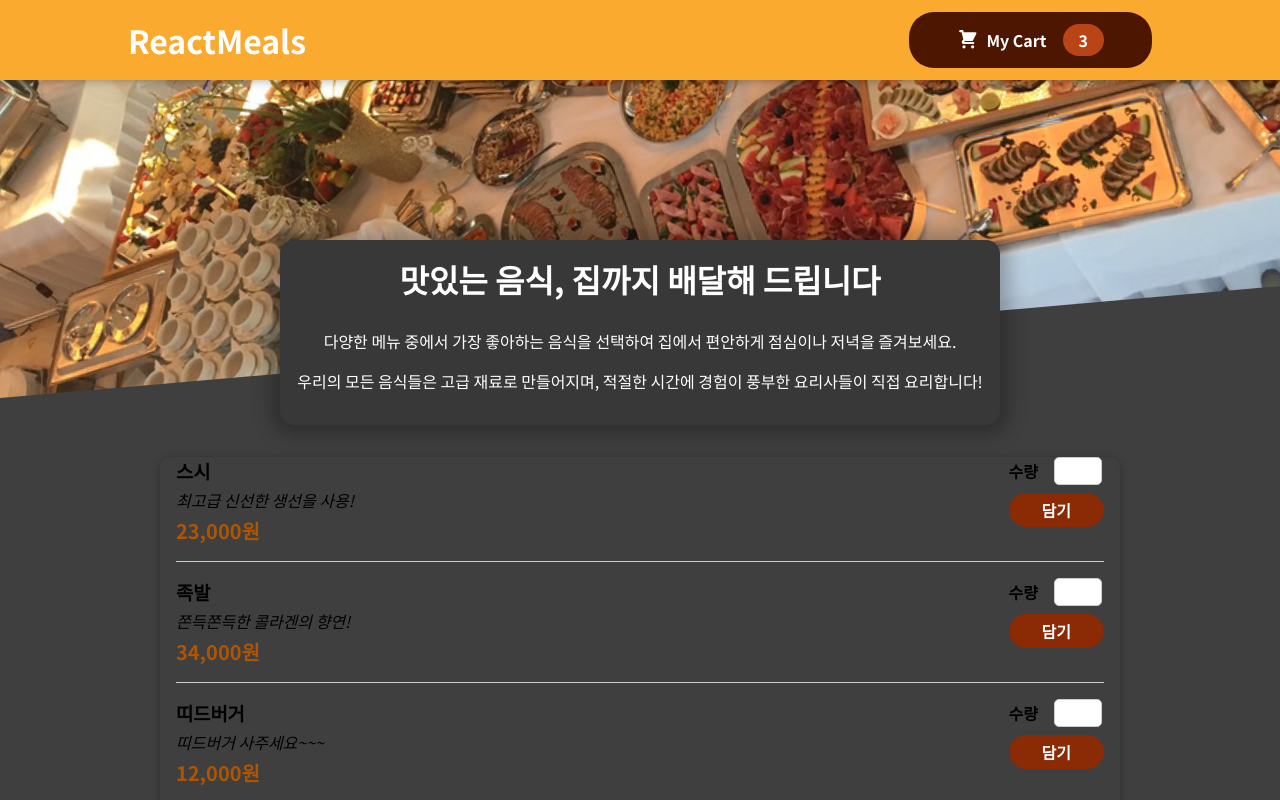
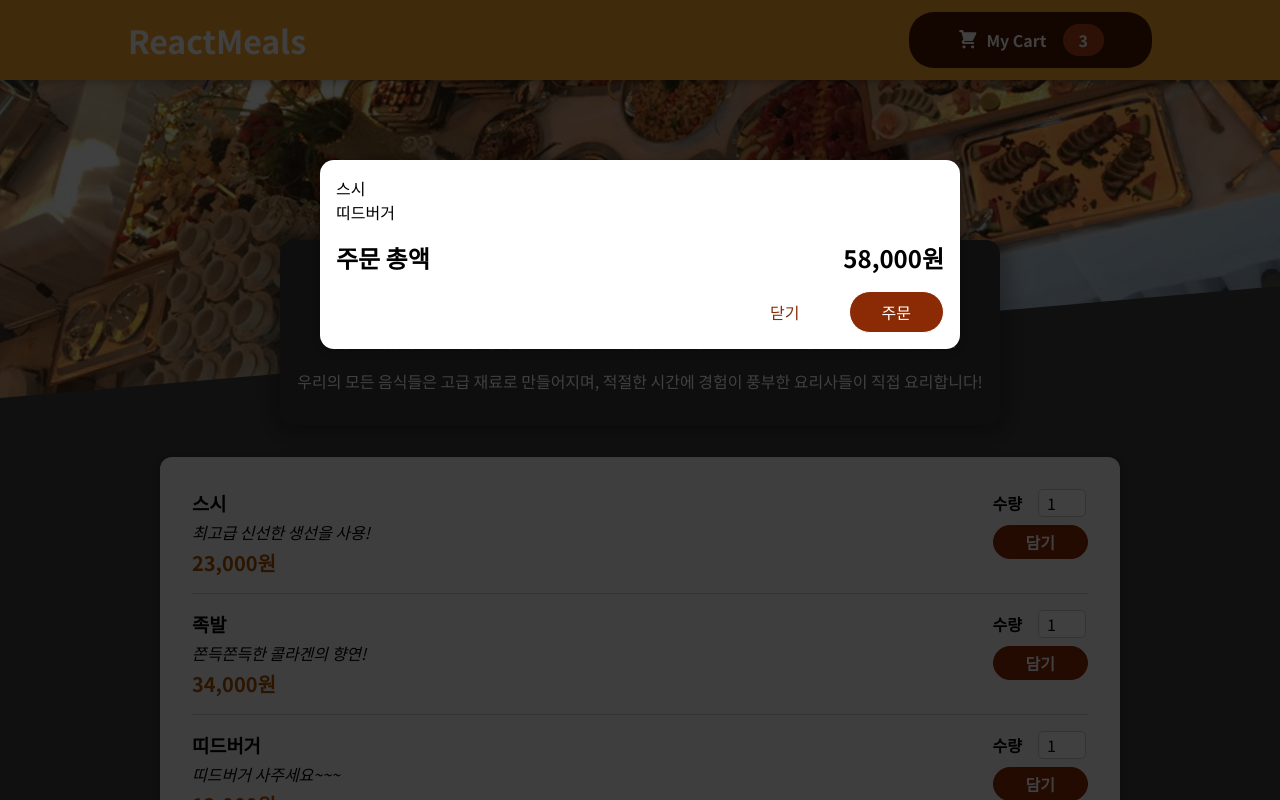
Before and after one commit to sedica3340/react-study-202406, a React (Create React App) app: page / in a window 1280 px wide. Shown: the top 800 px of the page. Built offline with nearby package versions, Linux system fonts and the light colour scheme.

Commit message:
2차 카트컨텍스트 준비

```diff
--- a/src/App.js
+++ b/src/App.js
@@ -1,17 +1,19 @@
 import React, { useEffect, useRef, useState } from "react";
-import Player from "./components/Ref/Player";
-import TimerChallenge from "./components/Ref/TimerChallenge";
 import Header from "./components/Food/Layout/Header";
 import Meals from "./components/Food/Meals/Meals";
+import Cart from "./components/Food/Cart/Cart";
+import CartContext from "./store/cart-context";
+import CartProvider from "./store/CartProvider";
 
 const App = () => {
     return (
-        <>
+        <CartProvider>
+            <Cart />
             <Header />
             <div id="main">
                 <Meals />
             </div>
-        </>
+        </CartProvider>
     );
 };
 
--- /dev/null
+++ b/src/components/Food/Cart/Cart.js
@@ -0,0 +1,48 @@
+import React from 'react';
+import styles from './Cart.module.scss';
+import CartModal from './CartModal';
+
+const DUMMY_CART = [
+  {
+    id: 'c1',
+    name: '스시',
+    amount: 2,
+    price: 46000,
+  },
+  {
+    id: 'c2',
+    name: '띠드버거',
+    amount: 1,
+    price: 12000,
+  },
+];
+const Cart = () => {
+  const {
+    'cart-items': cartItemStyle,
+    total,
+    actions,
+    'button--alt': btnAlt,
+    button,
+  } = styles;
+
+  return (
+    <CartModal>
+      {/* 주문 내역 */}
+      <ul className={cartItemStyle}>
+        {DUMMY_CART.map((cartItem) => (
+          <li key={cartItem.id}>{cartItem.name}</li>
+        ))}
+      </ul>
+      <div className={total}>
+        <span>주문 총액</span>
+        <span>58,000원</span>
+      </div>
+      <div className={actions}>
+        <button className={btnAlt}>닫기</button>
+        <button className={button}>주문</button>
+      </div>
+    </CartModal>
+  );
+};
+
+export default Cart;
--- /dev/null
+++ b/src/components/Food/Cart/Cart.module.scss
@@ -0,0 +1,52 @@
+$button-color: #8a2b06;
+$hover-active-bg-color: #5a1a01;
+$hover-active-border-color: #5a1a01;
+$hover-active-color: white;
+$button-alt-color: #8a2b06;
+$button-bg-color: #8a2b06;
+$button-color: white;
+
+.cart-items {
+  list-style: none;
+  margin: 0;
+  padding: 0;
+
+}
+
+.total {
+  display: flex;
+  justify-content: space-between;
+  align-items: center;
+  font-weight: bold;
+  font-size: 1.5rem;
+  margin: 1rem 0;
+}
+
+.actions {
+  text-align: right;
+
+  button {
+    font: inherit;
+    cursor: pointer;
+    background-color: transparent;
+    border: 1px solid $button-color;
+    padding: 0.5rem 2rem;
+    border-radius: 25px;
+    margin-left: 1rem;
+
+    &:hover, &:active {
+      background-color: $hover-active-bg-color;
+      border-color: $hover-active-border-color;
+      color: $hover-active-color;
+    }
+  }
+
+  .button--alt {
+    color: $button-alt-color;
+  }
+
+  .button {
+    background-color: $button-bg-color;
+    color: $button-color;
+  }
+}
--- /dev/null
+++ b/src/components/Food/Cart/CartModal.js
@@ -0,0 +1,21 @@
+import React from "react";
+import styles from "./CartModal.module.scss";
+
+const ModalOverlay = ({ children }) => {
+    return (
+        <div className={styles.modal}>
+            <div className={styles.content}>{children}</div>
+        </div>
+    );
+};
+
+const CartModal = ({ children }) => {
+    return (
+        <>
+            <div className={styles.backdrop} />
+            <ModalOverlay>{children}</ModalOverlay>
+        </>
+    );
+};
+
+export default CartModal;
--- /dev/null
+++ b/src/components/Food/Cart/CartModal.module.scss
@@ -0,0 +1,40 @@
+.backdrop {
+    position: fixed;
+    top: 0;
+    left: 0;
+    width: 100%;
+    height: 100vh;
+    z-index: 20;
+    background-color: rgba(0, 0, 0, 0.75);
+  }
+
+  .modal {
+    position: fixed;
+    top: 20vh;
+    left: 5%;
+    width: 90%;
+    background-color: white;
+    padding: 1rem;
+    border-radius: 14px;
+    box-shadow: 0 2px 8px rgba(0, 0, 0, 0.25);
+    z-index: 30;
+    animation: slide-down 300ms ease-out forwards;
+  }
+
+  @media (min-width: 768px) {
+    .modal {
+      width: 40rem;
+      left: calc(50% - 20rem);
+    }
+  }
+
+  @keyframes slide-down {
+    from {
+      opacity: 0;
+      transform: translateY(-3rem);
+    }
+    to {
+      opacity: 1;
+      transform: translateY(0);
+    }
+  }
--- a/src/components/Food/Meals/MealItem/MealItemForm.js
+++ b/src/components/Food/Meals/MealItem/MealItemForm.js
@@ -7,14 +7,14 @@ const MealItemForm = (props) => {
         <form className={styles.form}>
             <Input
                 label="수량"
-                // input={{
-                //     id: "amount_" + props.id,
-                //     type: "number",
-                //     min: "1",
-                //     max: "5",
-                //     step: "1",
-                //     defaultValue: "1",
-                // }}
+                inputAttr={{
+                    id: "amount_" + props.id,
+                    type: "number",
+                    min: "1",
+                    max: "5",
+                    step: "1",
+                    defaultValue: "1",
+                }}
             />
             <button>담기</button>
         </form>
--- a/src/components/UI/Card.css
+++ b/src/components/UI/Card.css
@@ -1,5 +1,7 @@
 .card {
     border-radius: 12px;
     box-shadow: 0 1px 8px rgba(0, 0, 0, 0.25);
+    padding: 1rem;
+    background-color: #f6f6f6;
     /* border: 4px solid red; */
   }
--- a/src/components/UI/Input/Input.js
+++ b/src/components/UI/Input/Input.js
@@ -1,13 +1,13 @@
 import React from "react";
 import styles from "./Input.module.scss";
 
-const Input = ({ label, input }) => {
+const Input = ({ label, inputAttr }) => {
 
 
 
     return <div className={styles.input}>
-        <label>{label}</label>
-        <input />
+        <label htmlFor={inputAttr.id}>{label}</label>
+        <input {... inputAttr}/>
     </div>;
 };
 
--- /dev/null
+++ b/src/store/CartProvider.js
@@ -0,0 +1,28 @@
+import React from "react";
+import CartContext from "./cart-context";
+
+const CartProvider = ({ children }) => {
+
+    const cartIems = [];
+
+    const addHandler = () => {
+
+    }
+    const removeHandler = () => {
+
+    }
+
+    return (
+        <CartContext.Provider
+            value={{
+                cartItems: [],
+                addItem: addHandler,
+                removeItem: removeHandler,
+            }}
+        >
+            {children}
+        </CartContext.Provider>
+    );
+};
+
+export default CartProvider;
--- /dev/null
+++ b/src/store/cart-context.js
@@ -0,0 +1,11 @@
+import React from "react";
+
+const CartContext = React.createContext(
+    {
+        cartItems: [],
+        addItem: (item) => {},
+        removeItem: (id) => {},
+    }
+);
+
+export default CartContext;
```
